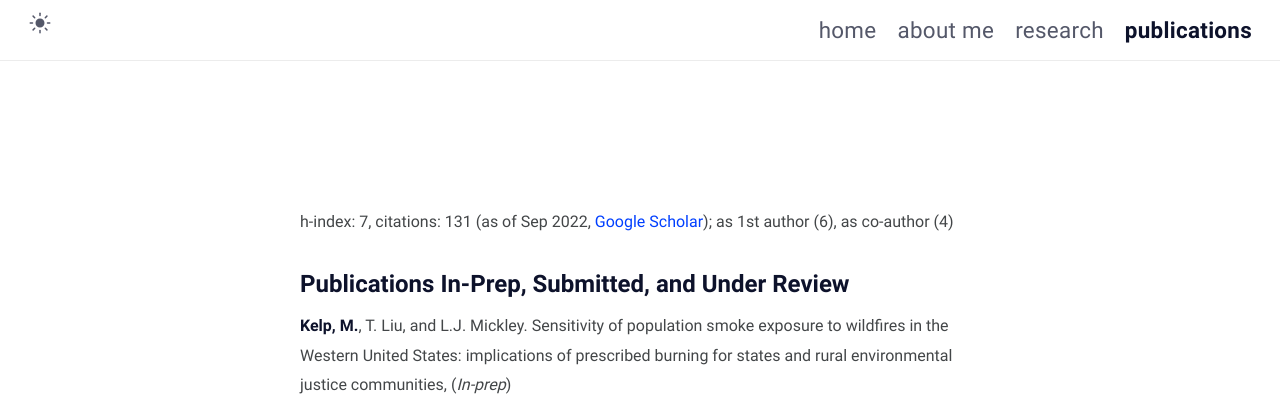
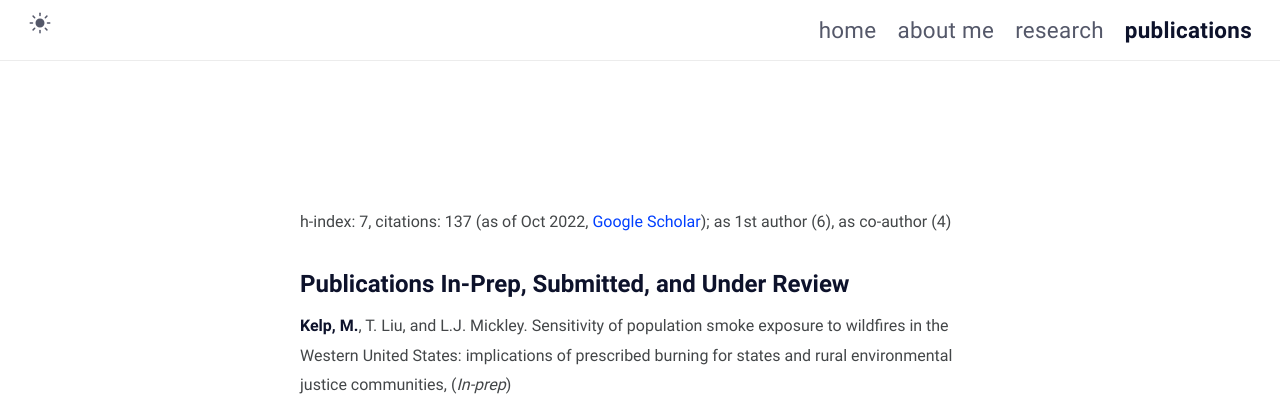
Before and after one commit to mkelp/mkelp.github.io, a Jekyll site: the page built from publications.md, in a window 1280 px wide and 900 px high. Shown: the top 404 px of the window. Built offline with Jekyll 4.4.1, drawn with Linux system fonts in a browser that asks for light colours.

Commit message:
Oct commit

```diff
--- a/publications.md
+++ b/publications.md
@@ -6,7 +6,7 @@
 comments: false
 ---
 
-h-index: 7, citations: 131 (as of Sep 2022, [Google Scholar](https://scholar.google.com/citations?user=jW7E7XAAAAAJ&hl=en)); as 1st author (6), as co-author (4)
+h-index: 7, citations: 137 (as of Oct 2022, [Google Scholar](https://scholar.google.com/citations?user=jW7E7XAAAAAJ&hl=en)); as 1st author (6), as co-author (4)
 
 <!-- ## Submitted and Under Review -->
 # Publications In-Prep, Submitted, and Under Review
```
Also changed, not shown: 1 other file.
